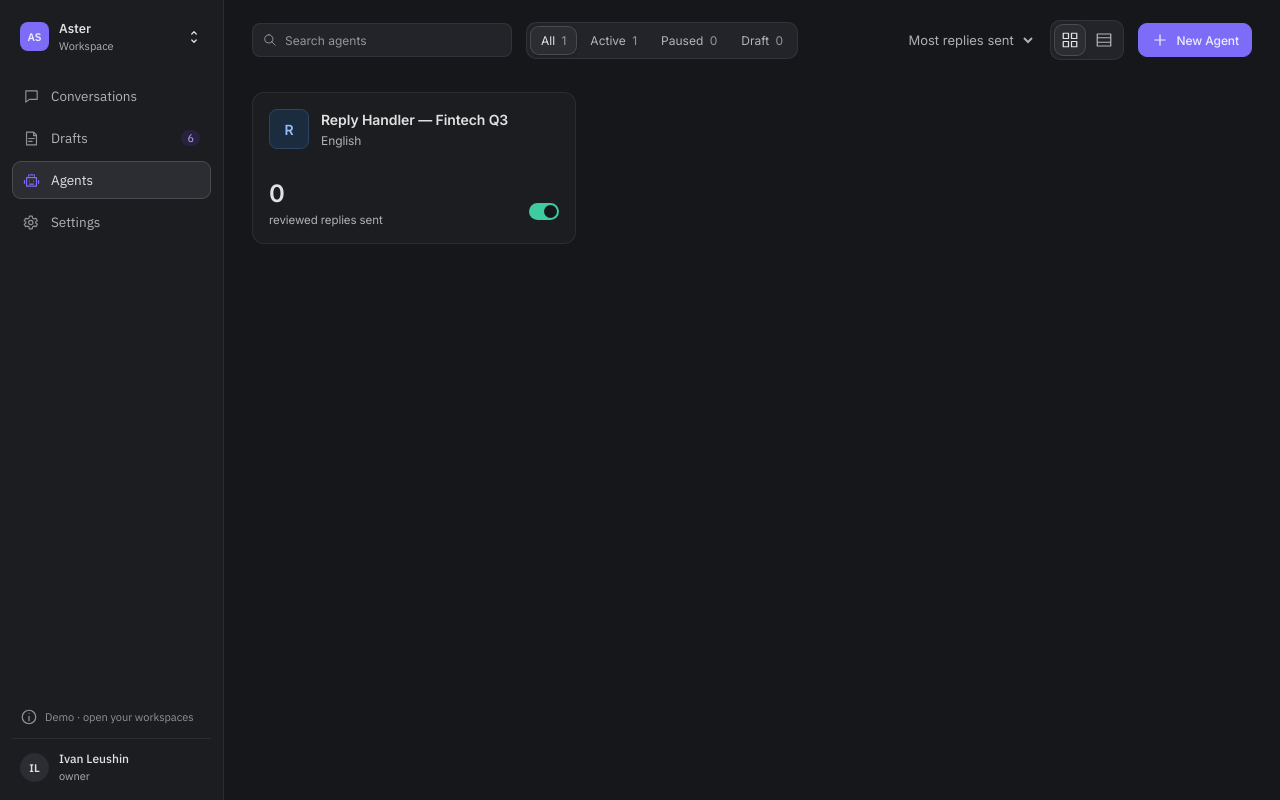
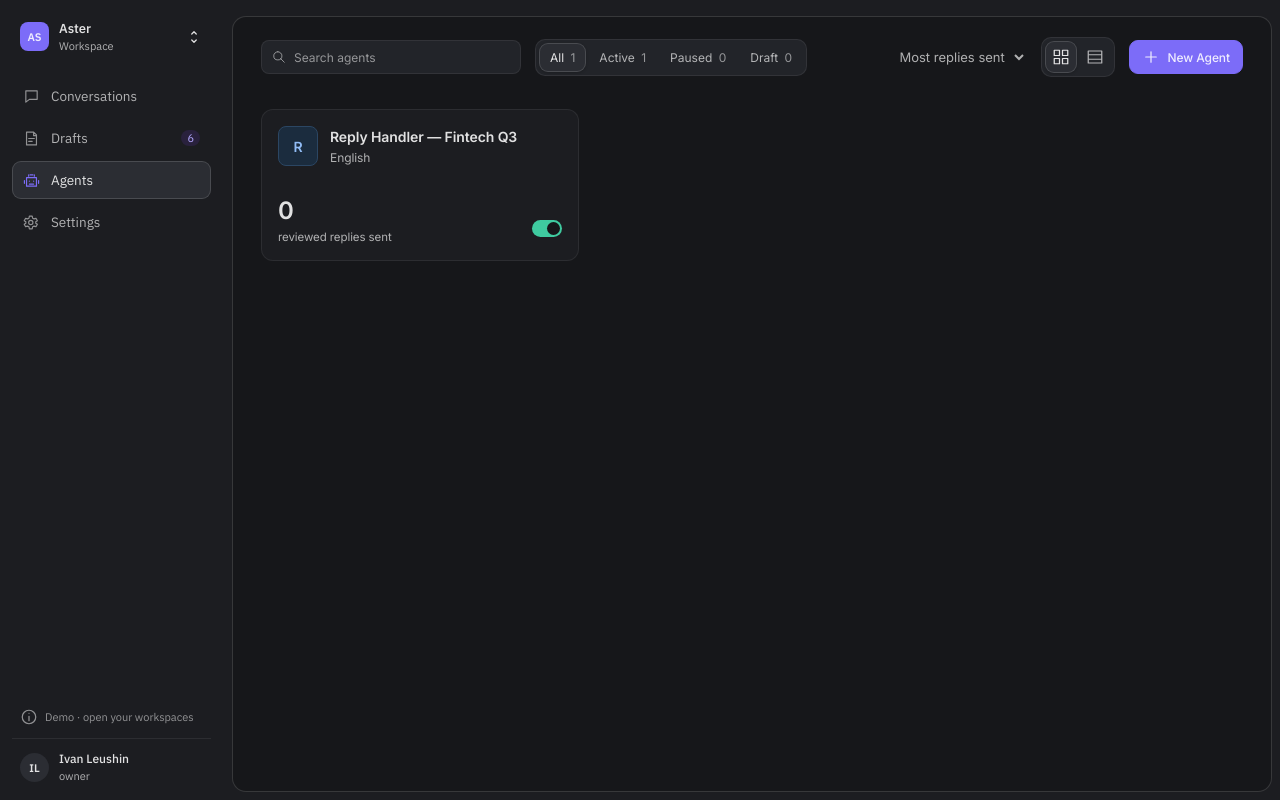
Before and after one commit to leushinprof-max/ai_inbox_agent, a Next.js app: page /demo/agents in a window 1280 px wide. Built offline with nearby package versions, Linux system fonts and the light colour scheme.

Commit message:
Extend inset workspace frame to Conversations and Agents

```diff
--- a/src/app/globals.css
+++ b/src/app/globals.css
@@ -523,26 +523,62 @@ h3 {
 .draft-layout.details-closed {
   grid-template-columns: 278px minmax(340px, 1fr);
 }
-/* Drafts workspace frame experiment: keep isolated for a one-commit rollback. */
+/* Shared inset frame for inbox and agent workspaces. */
 @media (min-width: 681px) {
-  .shell:has(> .workspace-main > .draft-layout) > .sidebar {
+  .shell:has(
+      > .workspace-main
+        > :is(
+          .draft-layout,
+          .conversations-page,
+          .conversation-detail-layout,
+          .agents-page,
+          .agent-editor
+        )
+    )
+    > .sidebar {
     border-right-color: transparent;
   }
-  .workspace-main:has(> .draft-layout) {
+  .workspace-main:has(
+    > :is(
+      .draft-layout,
+      .conversations-page,
+      .conversation-detail-layout,
+      .agents-page,
+      .agent-editor
+    )
+  ) {
     padding: 24px 12px 12px;
     background: var(--side);
   }
-  .workspace-main > .draft-layout {
+  .workspace-main
+    > :is(
+      .draft-layout,
+      .conversations-page,
+      .conversation-detail-layout,
+      .agents-page,
+      .agent-editor
+    ) {
     position: relative;
     overflow: hidden;
     border: 1px solid var(--line-strong);
     border-radius: 14px;
     background: var(--bg);
   }
+  .workspace-main > .conversation-detail-layout > .context {
+    background: var(--bg);
+  }
 }
 @media (min-width: 681px) and (max-width: 1180px),
   (min-width: 681px) and (max-height: 800px) {
-  .workspace-main:has(> .draft-layout) {
+  .workspace-main:has(
+    > :is(
+      .draft-layout,
+      .conversations-page,
+      .conversation-detail-layout,
+      .agents-page,
+      .agent-editor
+    )
+  ) {
     padding: 16px 8px 8px;
   }
 }
```
